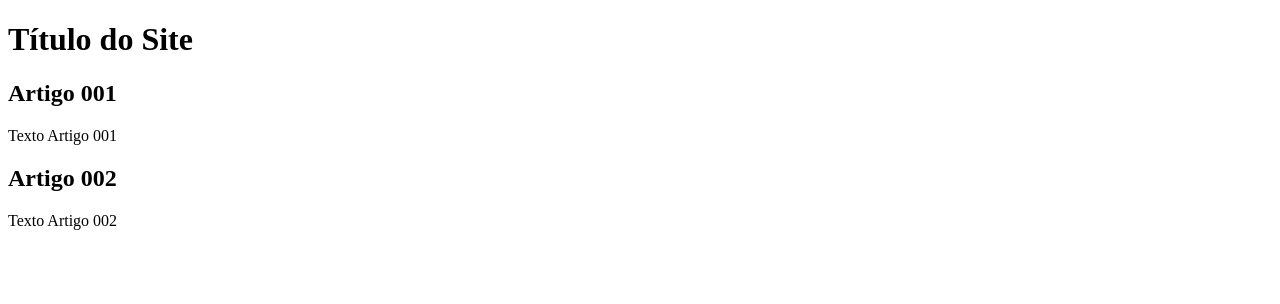
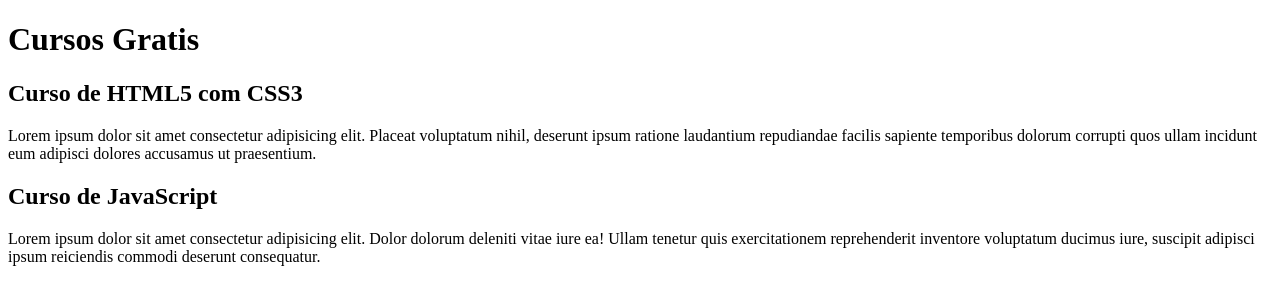
Before and after one commit to MacgyverCastro/projeto-site, a plain HTML site: page index.html in a window 1280 px wide. Drawn offline with Linux system fonts and the light colour scheme.

Commit message:
comecei a escrever conteudo

```diff
--- a/index.html
+++ b/index.html
@@ -8,15 +8,21 @@
 <body>
     <main>
         <header>
-            <h1>Título do Site</h1>
+            <h1>Cursos Gratis</h1>
         </header>
         <article>
-            <h2>Artigo 001</h2>
-            <p>Texto Artigo 001</p>
+            <h2>Curso de HTML5 com CSS3</h2>
+            <p>Lorem ipsum dolor sit amet consectetur adipisicing elit.
+                Placeat voluptatum nihil, deserunt ipsum ratione laudantium
+                repudiandae facilis sapiente temporibus dolorum corrupti quos ullam
+                incidunt eum adipisci dolores accusamus ut praesentium.</p>
         </article>
         <article>
-            <h2>Artigo 002</h2>
-            <p>Texto Artigo 002</p>
+            <h2>Curso de JavaScript</h2>
+            <p>Lorem ipsum dolor sit amet consectetur adipisicing elit.
+                Dolor dolorum deleniti vitae iure ea! Ullam tenetur quis exercitationem
+                reprehenderit inventore voluptatum ducimus iure, suscipit adipisci ipsum reiciendis
+                commodi deserunt consequatur.</p>
         </article>
     </main>
 </body>
```
